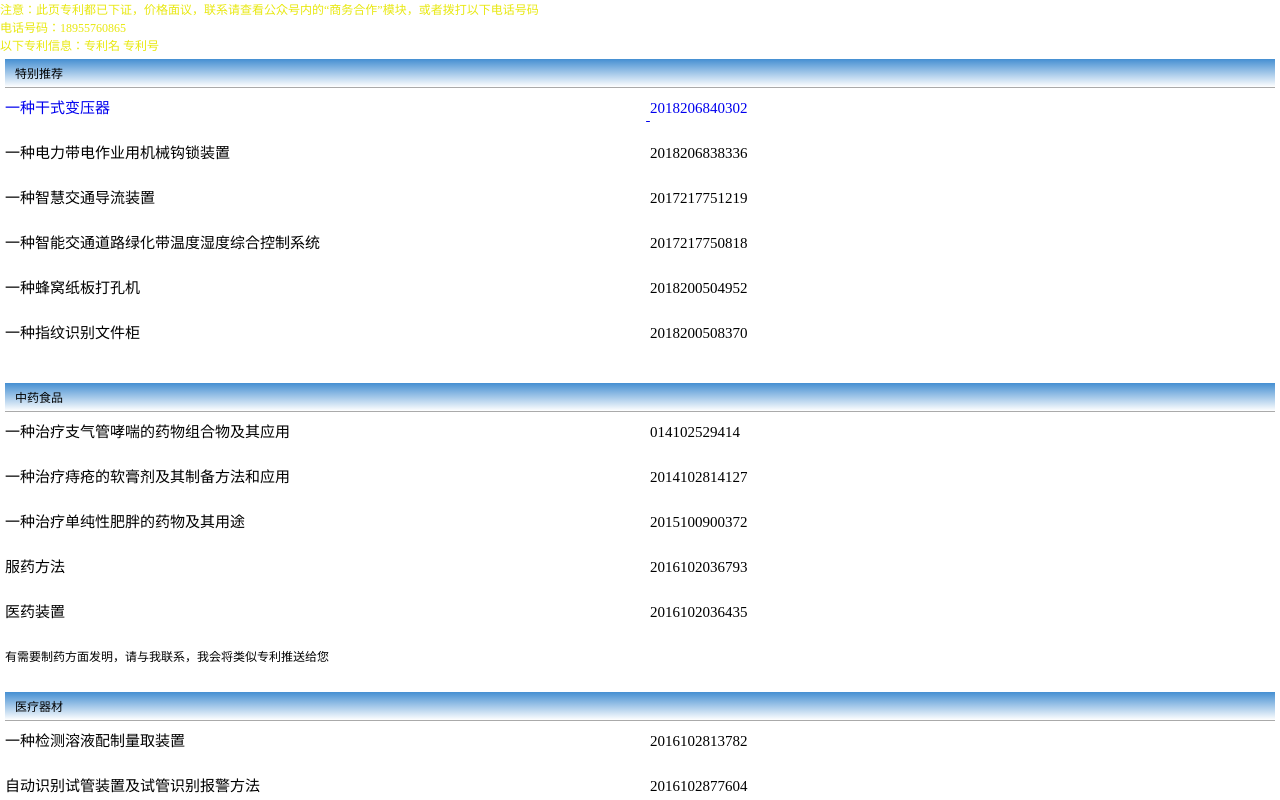
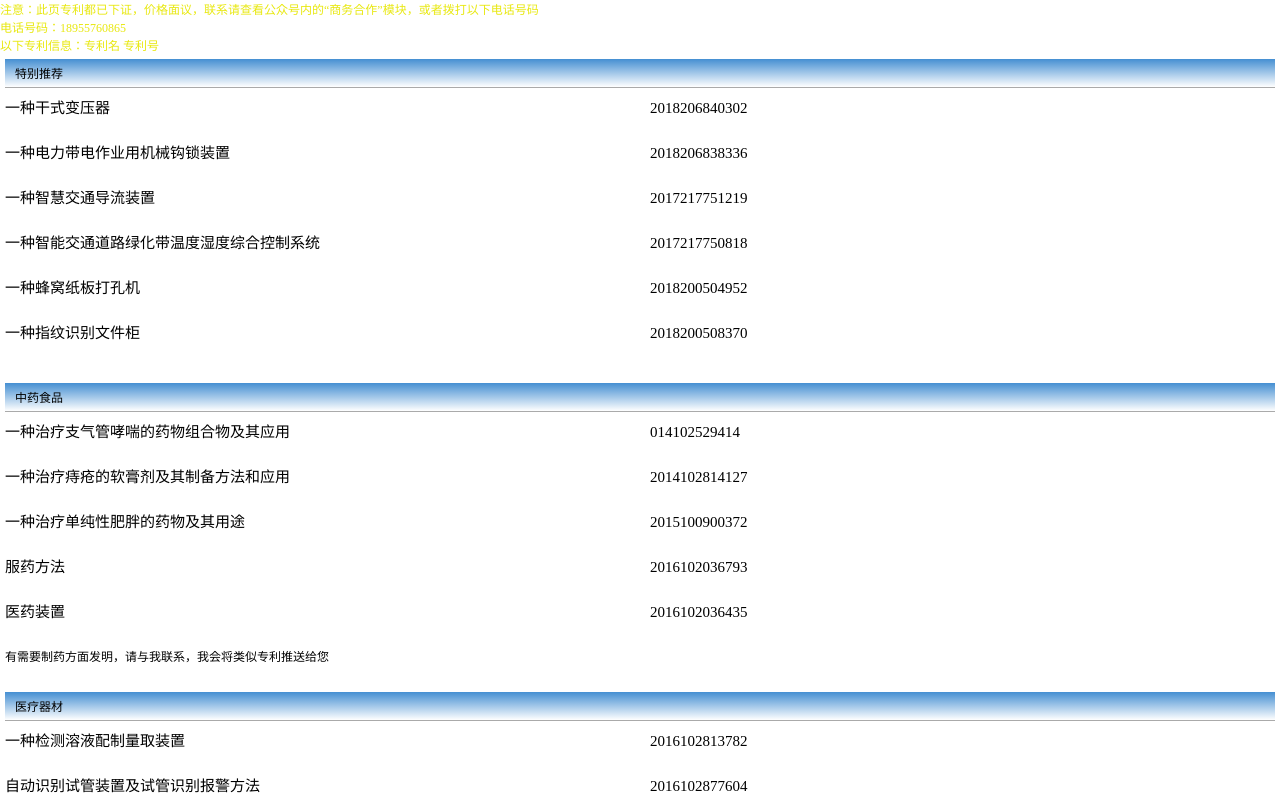
Before and after one commit to Iqingzhi/Iqingzhi, a plain HTML site: page index.html in a window 1280 px wide. Shown: the top 800 px of the page. Drawn offline with Linux system fonts and the light colour scheme.

Commit message:
Update index.html

```diff
--- a/index.html
+++ b/index.html
@@ -72,6 +72,10 @@
 		.atte{
 			font-size: 12px;
 			color: #e8e80f;
+		}
+		a{
+		    text-decoration: none;
+    		    color: #000;
 		}
 	</style>
 </head>
```
